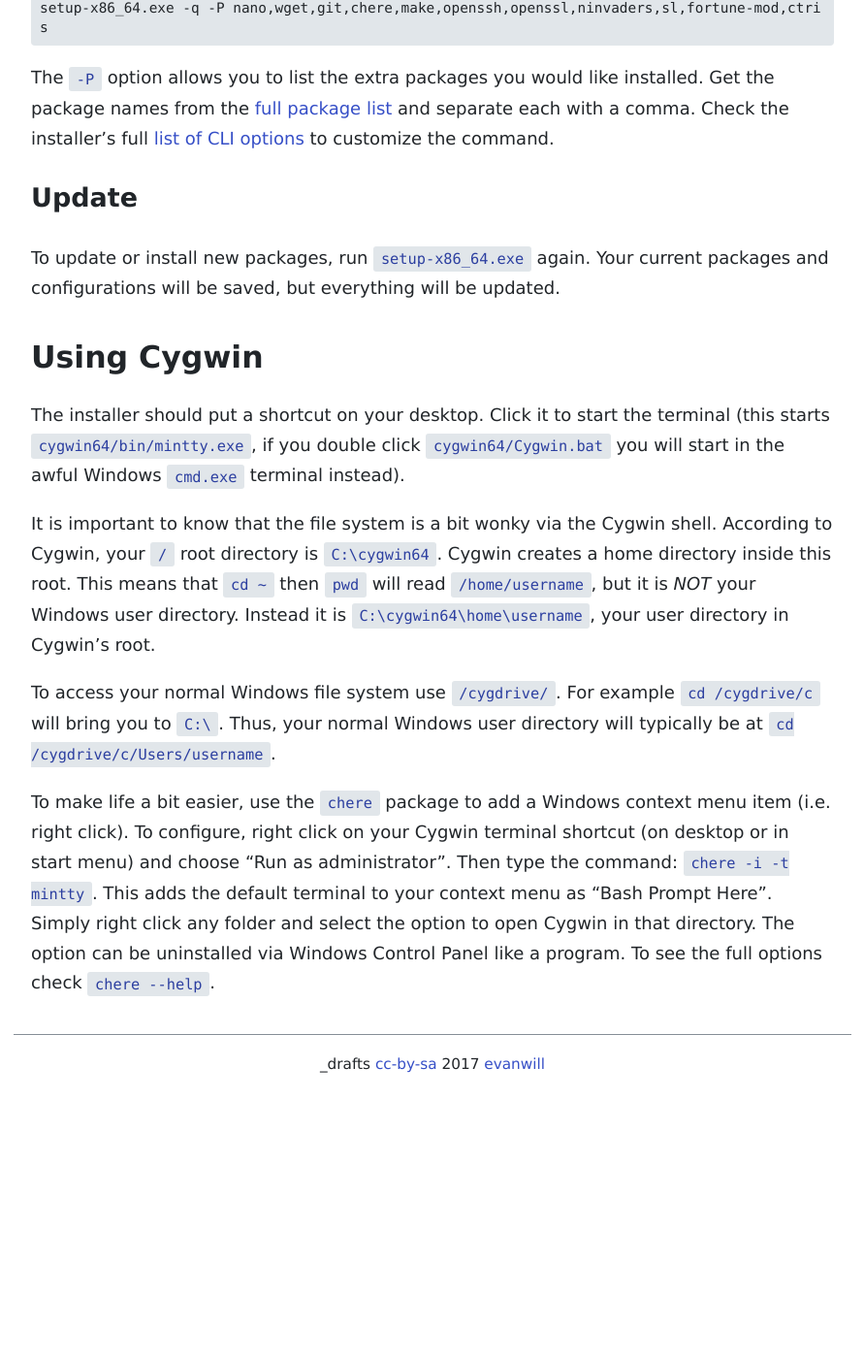
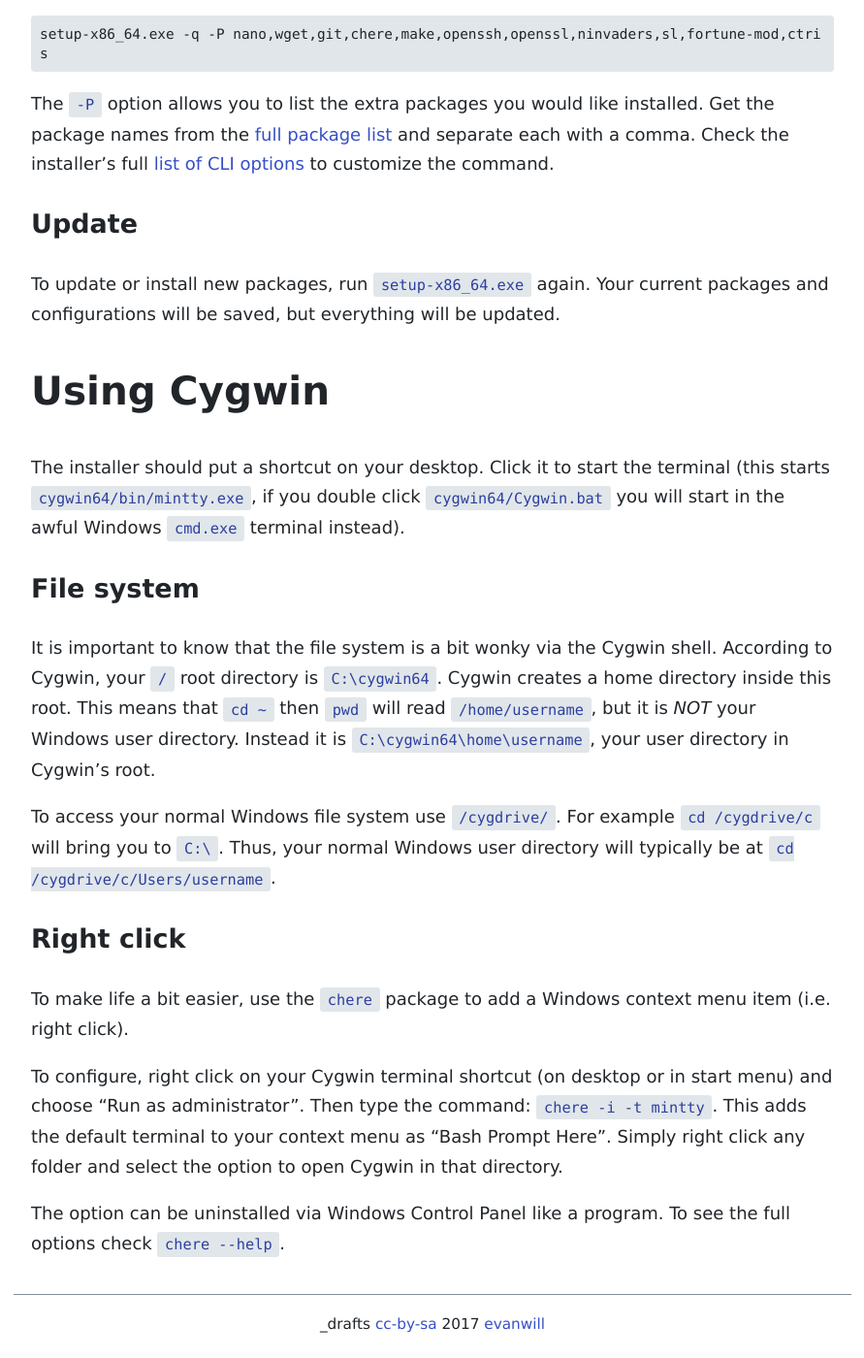
Before and after one commit to evanwill/_drafts, a Jekyll site: the page built from _notes/cygwin.md, in a window 1280 px wide and 1400 px high, scrolled down 1415 px. Shown: the whole window at 97% size, without its empty margins (194-1085 px from the left). Built offline with Jekyll 4.4.1, drawn with Linux system fonts in a browser that asks for light colours; before the commit the page ends 2547 px from its top, so only the background shows below that.

Commit message:
tweak cygwin again

```diff
--- a/_notes/cygwin.md
+++ b/_notes/cygwin.md
@@ -10,7 +10,7 @@
 It includes more functionality than Git Bash (included with [Git for Windows](https://git-for-windows.github.io/)), is open-source (unlike [MobaXterm](http://mobaxterm.mobatek.net/)), and has a package system to install utilities (unlike [Cmder](https://evanwill.github.io/_drafts/notes/cmdr.html)).
 If you are currently using Git Bash on Windows, you may want to move to Cygwin if you would like Nano Editor, Wget, and GNU Make (plus old school terminal games!).
 
-## Install Cygwin
+# Install Cygwin
 
 Download the current installation utility from the [Cygwin site](https://cygwin.com/install.html).
 I suggest the 64-bit version, `setup-x86_64.exe`.
@@ -47,10 +47,12 @@
 To update or install new packages, run `setup-x86_64.exe` again.
 Your current packages and configurations will be saved, but everything will be updated.
 
-## Using Cygwin
+# Using Cygwin
 
 The installer should put a shortcut on your desktop.
 Click it to start the terminal (this starts `cygwin64/bin/mintty.exe`, if you double click `cygwin64/Cygwin.bat` you will start in the awful Windows `cmd.exe` terminal instead).
+
+### File system
 
 It is important to know that the file system is a bit wonky via the Cygwin shell.
 According to Cygwin, your `/` root directory is `C:\cygwin64`.
@@ -62,10 +64,14 @@
 For example `cd /cygdrive/c` will bring you to `C:\`.
 Thus, your normal Windows user directory will typically be at `cd /cygdrive/c/Users/username`.
 
+### Right click
+
 To make life a bit easier, use the `chere` package to add a Windows context menu item (i.e. right click).
+
 To configure, right click on your Cygwin terminal shortcut (on desktop or in start menu) and choose "Run as administrator".
 Then type the command: `chere -i -t mintty`.
 This adds the default terminal to your context menu as "Bash Prompt Here".
 Simply right click any folder and select the option to open Cygwin in that directory.
+
 The option can be uninstalled via Windows Control Panel like a program.
 To see the full options check `chere --help`.
```
